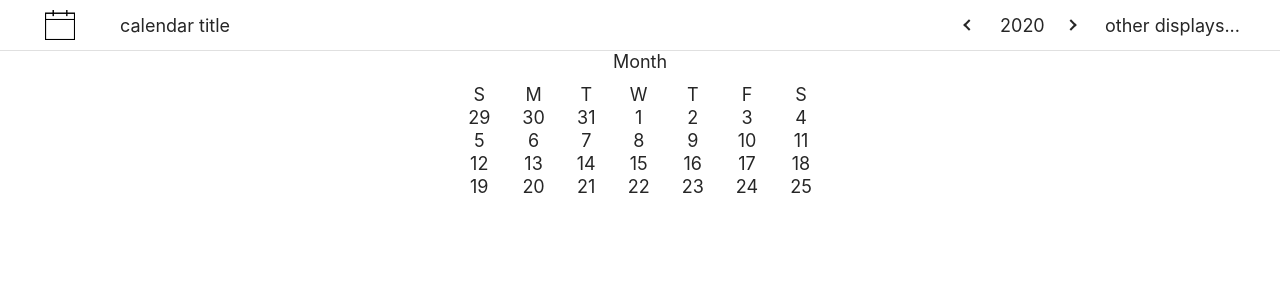
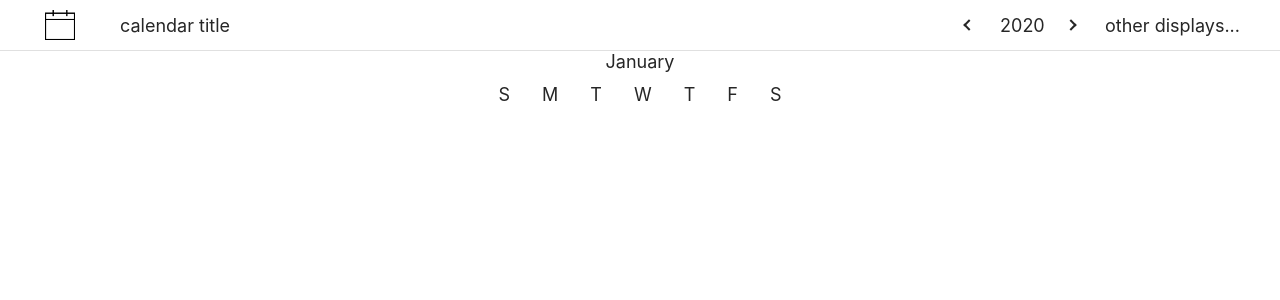
Before and after one commit to emauldin84/calendar-app-react, a React (Create React App) app: page / in a window 1280 px wide. Shown: the top 300 px of the page. Built offline with nearby package versions, Linux system fonts and the light colour scheme.

Commit message:
uninstalling moment and attempting to tackle using Date

```diff
--- a/package.json
+++ b/package.json
@@ -6,7 +6,6 @@
     "@testing-library/jest-dom": "^4.2.4",
     "@testing-library/react": "^9.3.2",
     "@testing-library/user-event": "^7.1.2",
-    "moment": "^2.24.0",
     "react": "^16.12.0",
     "react-dom": "^16.12.0",
     "react-scripts": "3.3.0"
--- a/src/components/Month/Month.js
+++ b/src/components/Month/Month.js
@@ -4,34 +4,58 @@ import moment from 'moment'
 import './Month.css'
 
 const Month = (props) => {
-    const startWeek = moment().startOf('month').week();
-    const endWeek = moment().endOf('month').week();
+    // const startWeek = moment().startOf('month').week(); // === 1
+    // const endWeek = moment().endOf('month').week(); // === 5
+    // const startMonth = moment().startOf('year').month() // === 0
+    // const endMonth = moment().endOf('year').month() // === 11
+    // console.log('startWeek',startWeek)
+    // console.log('endWeek',endWeek)
+    // console.log('startYear',startMonth)
+    // console.log('endYear',endMonth)
 
-    let monthData = []
-    for(let week = startWeek; week < endWeek; week++){
-        monthData.push({
-            week:week,
-            days:Array(7).fill(0).map((n, i) => moment().week(week).startOf('week').clone().add(n + i, 'day'))
-        })
-    }
-    console.log(monthData)
+    // let yearData = []
+    // for (let month = startMonth; month < endMonth; month++) {
+    //     let weeksPerMonth = moment(moment().month(month)).endOf('month').week() - (month > 0 ? moment(moment().month(month-1)).endOf('month').week() : 0)
+    //     console.log(weeksPerMonth)
+    //     yearData.push({
+    //         month: month,
+    //         weeks: Array(weeksPerMonth).fill(0).map((n, i) => moment().month(month).startOf('month').clone().add(n + i, 'week'))
+    //     })
+    // }
 
-    let monthDisplay = monthData.map(week => {
-        return (
-            <tr>
-                {week.days.map(day => {
-                    return (
-                        <td>{moment(day._d).format('D')}</td>
-                        )
-                })}
-            </tr>
-        )
-    })
+    // console.log('yearData', yearData)
+    // // console.log('Moment TESTS', moment(moment().month(1)).endOf('month').week() - moment(moment().month(1-1)).endOf('month').week())
+    // // console.log('Moment TESTS', moment(moment().month(0)).endOf('month').week())
 
+    // let monthData = []
+    // for(let week = startWeek; week <= endWeek; week++){
+    //     monthData.push({
+    //         week:week,
+    //         days:Array(7).fill(0).map((n, i) => moment().week(week).startOf('week').clone().add(n + i, 'day'))
+    //     })
+    // }
+    // console.log('monthData', monthData)
+    // console.log(moment().week(1).startOf('week').clone().add(2 + 1, 'day'))
+
+    // let monthDisplay = monthData.map((week, i) => {
+    //     return (
+    //         <tr key={i}>
+    //             {week.days.map(day => {
+    //                 return (
+    //                     <td key={day._d}>{moment(day._d).format('D')}</td>
+    //                     )
+    //             })}
+    //         </tr>
+    //     )
+    // })
+    const months = ['January', 'February', 'March', 'April', 'May', 'June', 'July', 'August', 'September', 'October', 'November', 'December']
+    let date = new Date()
+    let month = date.getMonth()
+    let currentMonth = months[month]
 
     return (
         <div className='month-container'>
-            <p className='month'>Month</p>
+            <p className='month'>{currentMonth}</p>
             <table>
                 <tbody>
                     <tr className='weekdays'>
@@ -43,7 +67,7 @@ const Month = (props) => {
                         <td>F</td>
                         <td>S</td>
                     </tr>
-                    {monthDisplay}
+                    {/* {monthDisplay} */}
                 </tbody>
             </table>
         </div>
```
Also changed, not shown: 1 other file (tests, documents, lock files or other folders).
